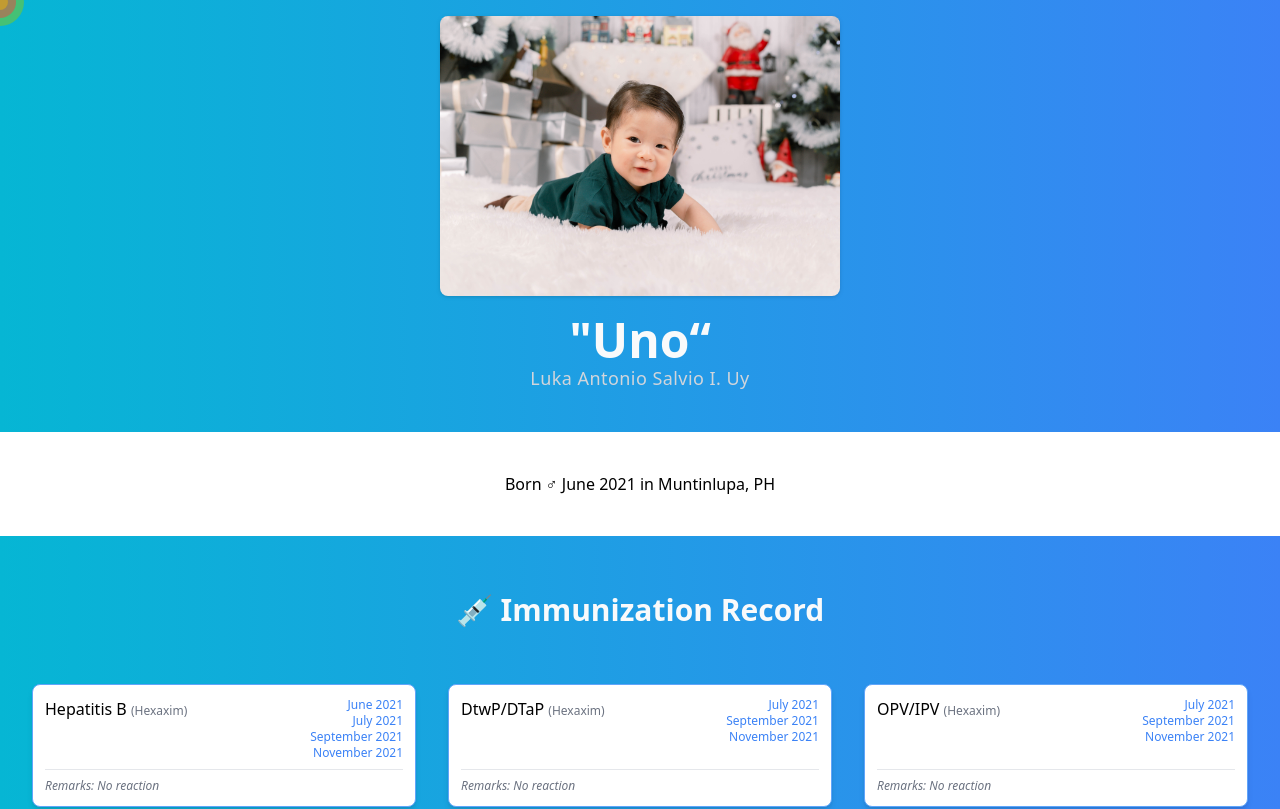
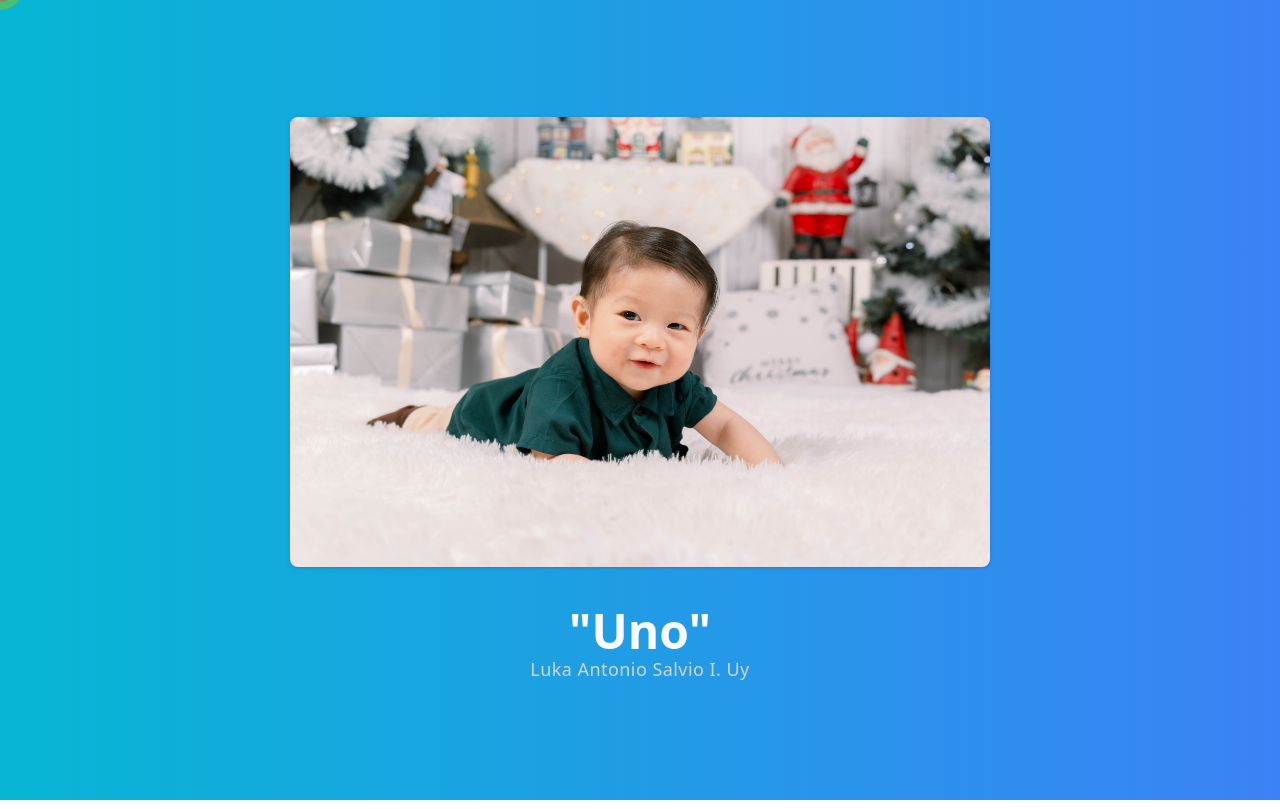
Before and after one commit to markanthonyuy/uno, a Next.js app: page / in a window 1280 px wide. Shown: the top 809 px of the page. Built offline with nearby package versions, Linux system fonts and the light colour scheme.

Commit message:
redesign

```diff
--- a/components/Card.js
+++ b/components/Card.js
@@ -12,7 +12,7 @@ export default function Card({ name, brand, dates, reaction = 'No reaction' }) {
       transition: {
         staggerChildren: 0.3,
         delayChildren: 1.2,
-        delay: 0.8,
+        delay: 0.2,
       },
     },
   }
@@ -30,10 +30,14 @@ export default function Card({ name, brand, dates, reaction = 'No reaction' }) {
 
   return (
     <motion.div
-      className="flex justify-between flex-col bg-white p-3 shadow-md rounded-lg border-blue-400 border"
+      className="flex justify-between flex-col bg-white p-3 shadow-md rounded-lg border-blue-200 border"
       variants={container}
       initial="hidden"
-      animate="show"
+      whileInView="show"
+      viewport={{ once: true }}
+      whileHover={{
+        scale: 1.05,
+      }}
     >
       <div className="flex justify-between">
         <p className="">
--- a/pages/index.js
+++ b/pages/index.js
@@ -1,4 +1,4 @@
-import { useEffect, useState } from 'react'
+import { useState } from 'react'
 import Head from 'next/head'
 import Image from 'next/image'
 import { motion } from 'framer-motion'
@@ -10,7 +10,7 @@ export default function Home() {
 
   return (
     <div
-      className={`${styles.container} bg-gradient-to-r from-cyan-500 to-blue-500 py-4`}
+      className={`${styles.container} bg-gradient-to-r from-cyan-500 to-blue-500`}
     >
       <Head>
         <title>Uno | Luka Antonio Salvio I. Uy</title>
@@ -51,35 +51,38 @@ export default function Home() {
           }}
           transition={{ delay: 0.1 }}
         />
-        <div className="flex place-content-center px-4 mb-5">
+        <div className="flex flex-col place-content-center h-screen py-4">
+          <div className="flex place-content-center px-4 mb-10">
             <motion.div
               className="inline-flex drop-shadow"
-            initial={{ opacity: 0, y: 50 }}
-            animate={{ opacity: 1, y: 0 }}
+              initial={{ scale: 0 }}
+              animate={{ scale: 1 }}
             >
               <Image
                 src="/uno.jpg"
-              width="400"
-              height="280"
+                width="700"
+                height="450"
                 className="rounded-lg pointer-events-none"
                 alt="Uno's Picture"
               />
             </motion.div>
           </div>
 
-        <div className="text-center mb-10">
-          <p className="text-gray-50 text-5xl font-bold">&quot;Uno&ldquo;</p>
+          <div className="text-center">
+            <p className="text-gray-50 text-5xl font-bold">&quot;Uno&quot;</p>
             <p className="text-gray-300 text-lg tracking-wide">
               Luka Antonio Salvio I. Uy
             </p>
           </div>
+        </div>
 
-        <div className="bg-white p-10 text-center">
+        <div className="bg-white lg:p-10 md:px-8 py-10">
+          <div className="text-center">
             <p>Born ♂ June 2021 in Muntinlupa, PH</p>
           </div>
 
-        <div className="p-14 text-center">
-          <p className="text-gray-50 text-3xl font-bold">
+          <div className="p-5 py-10 text-center">
+            <p className="text-blue-400 text-3xl font-bold">
               💉 Immunization Record
             </p>
           </div>
@@ -121,6 +124,7 @@ export default function Home() {
               dates={['August 2021', 'October 2021', 'December 2021']}
             />
           </motion.div>
+        </div>
       </motion.main>
     </div>
   )
```
Lines whose indentation alone changed are shown as unchanged.
